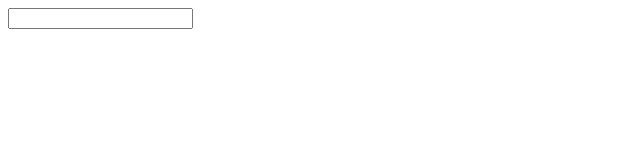
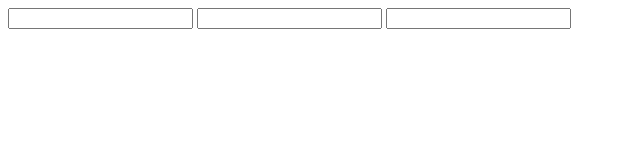
Before and after one commit to patthyf/curso-javascript-do-zero, a plain HTML site: page index.html in a window 1280 px wide. Shown: the whole page, without its empty margins (0-640 px from the left). Drawn offline with Linux system fonts and the light colour scheme.

Commit message:
#12 - Criando e posicionando elementos

```diff
--- a/index.html
+++ b/index.html
@@ -3,24 +3,29 @@
 <head>
   <meta charset="UTF-8">
   <title>Curso Javascript</title>
-
-  <script>
-    function digitacao() {
-      // var input = document.getElementById('nome');
-      // var input = document.getElementsByTagName('input')[0];
-      // var input = document.getElementsByClassName('nome')[0];
-      // var input = document.querySelector('input[name=nome]');
-      // var input = document.querySelector('.nome');
-      // var input = document.querySelector('#nome');
-      var input = document.querySelector('.input-box input');
-
-      console.log('Texto digitado: ' + input.value);
-    }
-  </script>
 </head>
 <body>
   <div class="input-box">
-    <input name="nome" id="nome" class="nome" onkeyup="digitacao()">
+    <input type="text" name="1" />
+    <input type="text" name="2" />
+    <input type="text" name="3" />
+    <input type="text" name="4" />
   </div>
+
+  <script>
+    // var link = document.createElement('a');
+    // var text = document.createTextNode('Acessar Google');
+
+    // link.href = 'http://google.com.br';
+
+    // link.appendChild(text);
+
+    // document.querySelector('.input-box').appendChild(link);
+
+    var input = document.querySelector('input[name="3"]');
+    var list = document.querySelector('div.input-box');
+
+    list.removeChild(input);
+  </script>
 </body>
 </html>
```
